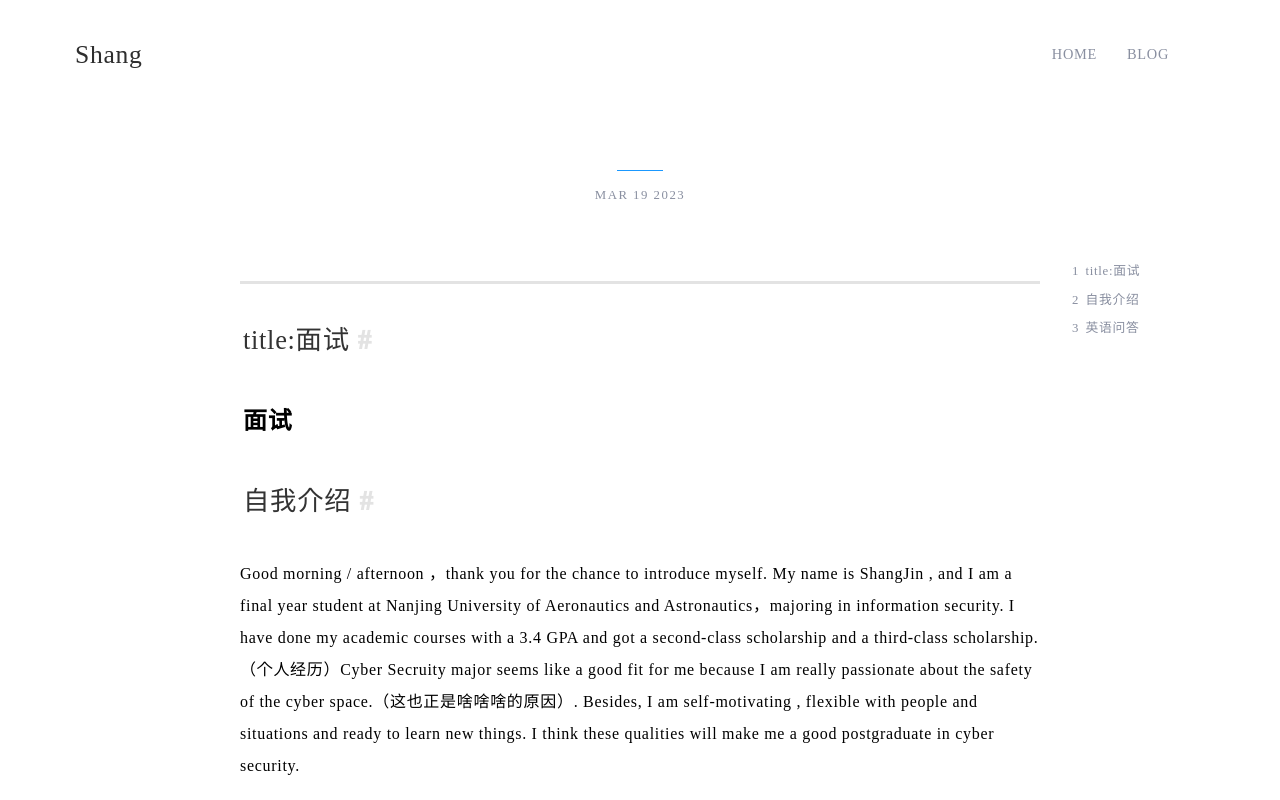
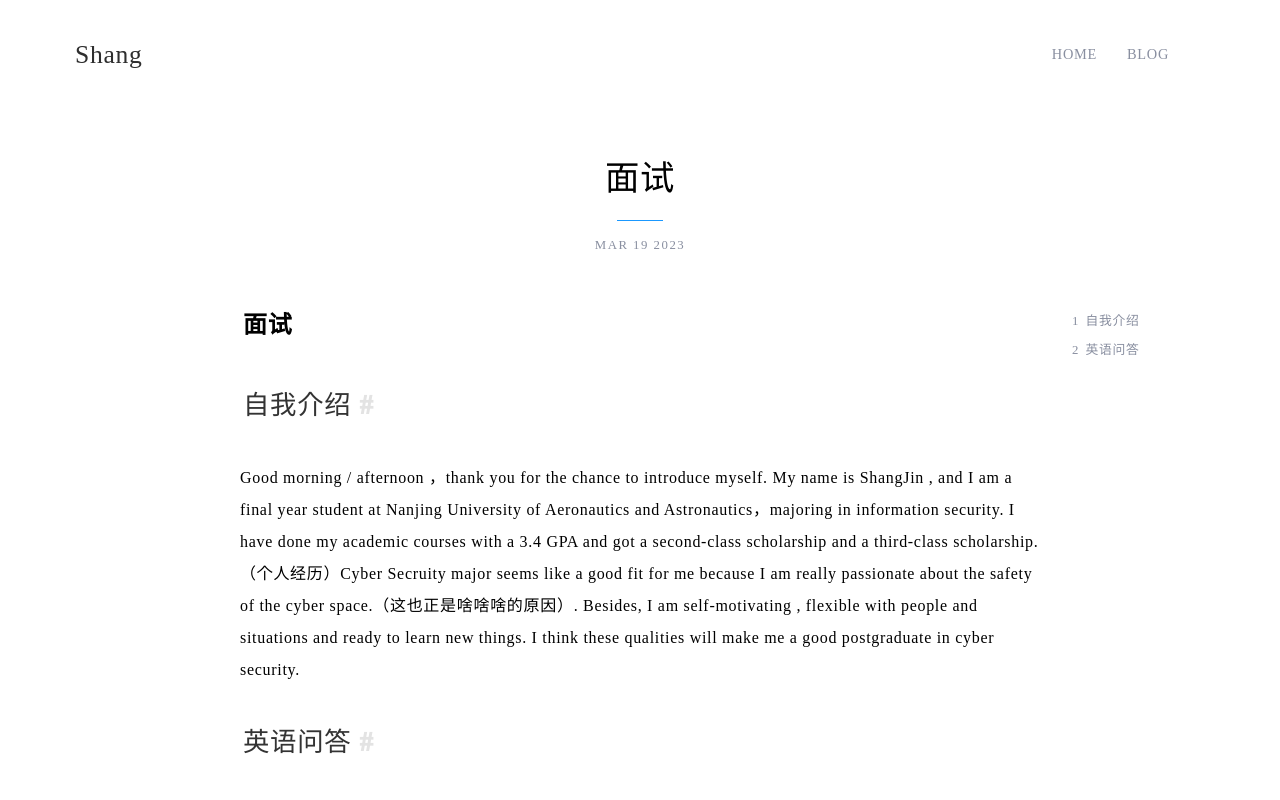
Before and after one commit to shangjin2001/shangjin2001.github.io, a plain HTML site: page 2023/03/19/面试/index.html in a window 1280 px wide. Shown: the top 800 px of the page. Drawn offline with nearby package versions, Linux system fonts and the light colour scheme; a web font is replaced by a local one.

Commit message:
Site updated: 2023-03-20 21:35:22

```diff
--- a/2023/03/19/面试/index.html
+++ b/2023/03/19/面试/index.html
@@ -6,7 +6,7 @@
 <head>
   <meta charset="UTF-8">
   <meta name="viewport" content="width=device-width, initial-scale=1.0">
-  <title>   Shang</title>
+  <title>  面试 |    Shang</title>
   <meta name="description" content="The blog of Shang Jin">
   <!-- 标签页图标 -->
 
@@ -102,7 +102,7 @@
 <article class="post-inner">
   <div class="post-content-outer">
     <div class="post-intro">
-      <div class="post-title animate__animated  animate__fadeInUp"></div>
+      <div class="post-title animate__animated  animate__fadeInUp">面试</div>
       <div class="meta-intro animate__animated  animate__fadeInUp">Mar 19 2023</div>
 
     </div>
@@ -113,8 +113,7 @@
       <div class="post-content-main animate__animated  animate__fadeInUp">
         <!-- top型目录 -->
 
-        <hr>
-<h2 id="title-面试"><a href="#title-面试" class="headerlink" title="title:面试"></a>title:面试</h2><h1 id="面试"><a href="#面试" class="headerlink" title="面试"></a>面试</h1><h2 id="自我介绍"><a href="#自我介绍" class="headerlink" title="自我介绍"></a>自我介绍</h2><p>Good morning / afternoon ，thank you for the chance to introduce myself. My name is ShangJin , and I am a final year student at Nanjing University of Aeronautics and Astronautics，majoring in information security. I have done my academic courses with a 3.4 GPA and got a second-class scholarship and a third-class scholarship.（个人经历）Cyber Secruity major seems like a good fit for me because I am really passionate about the safety of the cyber space.（这也正是啥啥啥的原因）. Besides, I am self-motivating , flexible with people and situations and ready to learn new things. I think these qualities will make me a good postgraduate in cyber security.</p>
+        <h1 id="面试"><a href="#面试" class="headerlink" title="面试"></a>面试</h1><h2 id="自我介绍"><a href="#自我介绍" class="headerlink" title="自我介绍"></a>自我介绍</h2><p>Good morning / afternoon ，thank you for the chance to introduce myself. My name is ShangJin , and I am a final year student at Nanjing University of Aeronautics and Astronautics，majoring in information security. I have done my academic courses with a 3.4 GPA and got a second-class scholarship and a third-class scholarship.（个人经历）Cyber Secruity major seems like a good fit for me because I am really passionate about the safety of the cyber space.（这也正是啥啥啥的原因）. Besides, I am self-motivating , flexible with people and situations and ready to learn new things. I think these qualities will make me a good postgraduate in cyber security.</p>
 <h2 id="英语问答"><a href="#英语问答" class="headerlink" title="英语问答"></a>英语问答</h2><h3 id="喜欢的科目"><a href="#喜欢的科目" class="headerlink" title="喜欢的科目"></a>喜欢的科目</h3><p>Data structure is one of my favorite subjects for several reasons. First of all, it lays the foundation for many other computer science concepts and algorithms. By understanding data structures such as arrays, linked lists, trees, and graphs, I can better comprehend more complex topics like sorting and searching algorithms.</p>
 <p>Secondly, data structure is a highly practical subject. As a  cyber security student, I’ve found that many programming projects require an understanding of data structures. By implementing them in real-life scenarios, I can see the direct impact they have on program efficiency and functionality.</p>
 <p>Lastly, I find data structure to be a highly stimulating and intellectually challenging subject. The process of designing and implementing data structures involves a great deal of problem-solving and critical thinking. By mastering this subject, I feel like I can take on more complex challenges in the field of computer science.</p>
@@ -137,7 +136,7 @@
       <div class="post-content-inner-space">
 
           <div class="space-toc-main animate__animated  animate__fadeInUp">
-            <ol class="space-toc"><li class="space-toc-item space-toc-level-2"><a class="space-toc-link" href="#title-%E9%9D%A2%E8%AF%95"><span class="space-toc-text">title:面试</span></a></li><li class="space-toc-item space-toc-level-2"><a class="space-toc-link" href="#%E8%87%AA%E6%88%91%E4%BB%8B%E7%BB%8D"><span class="space-toc-text">自我介绍</span></a></li><li class="space-toc-item space-toc-level-2"><a class="space-toc-link" href="#%E8%8B%B1%E8%AF%AD%E9%97%AE%E7%AD%94"><span class="space-toc-text">英语问答</span></a></li></ol>
+            <ol class="space-toc"><li class="space-toc-item space-toc-level-2"><a class="space-toc-link" href="#%E8%87%AA%E6%88%91%E4%BB%8B%E7%BB%8D"><span class="space-toc-text">自我介绍</span></a></li><li class="space-toc-item space-toc-level-2"><a class="space-toc-link" href="#%E8%8B%B1%E8%AF%AD%E9%97%AE%E7%AD%94"><span class="space-toc-text">英语问答</span></a></li></ol>
            </div>
 
       </div>
```
Also changed, not shown: archives/2023/03/index.html (+1 -1 lines), archives/2023/index.html (+1 -1 lines), archives/index.html (+1 -1 lines).
